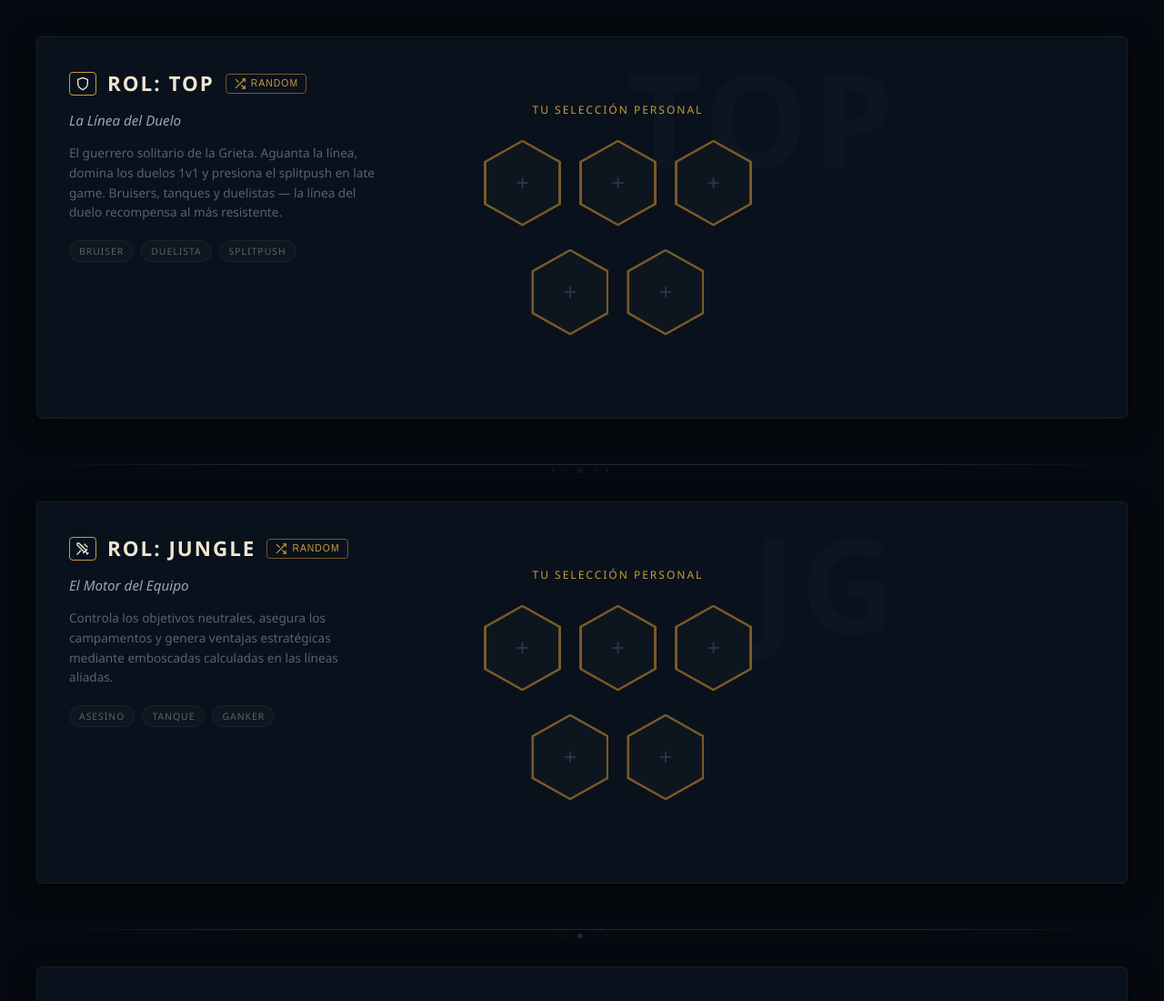
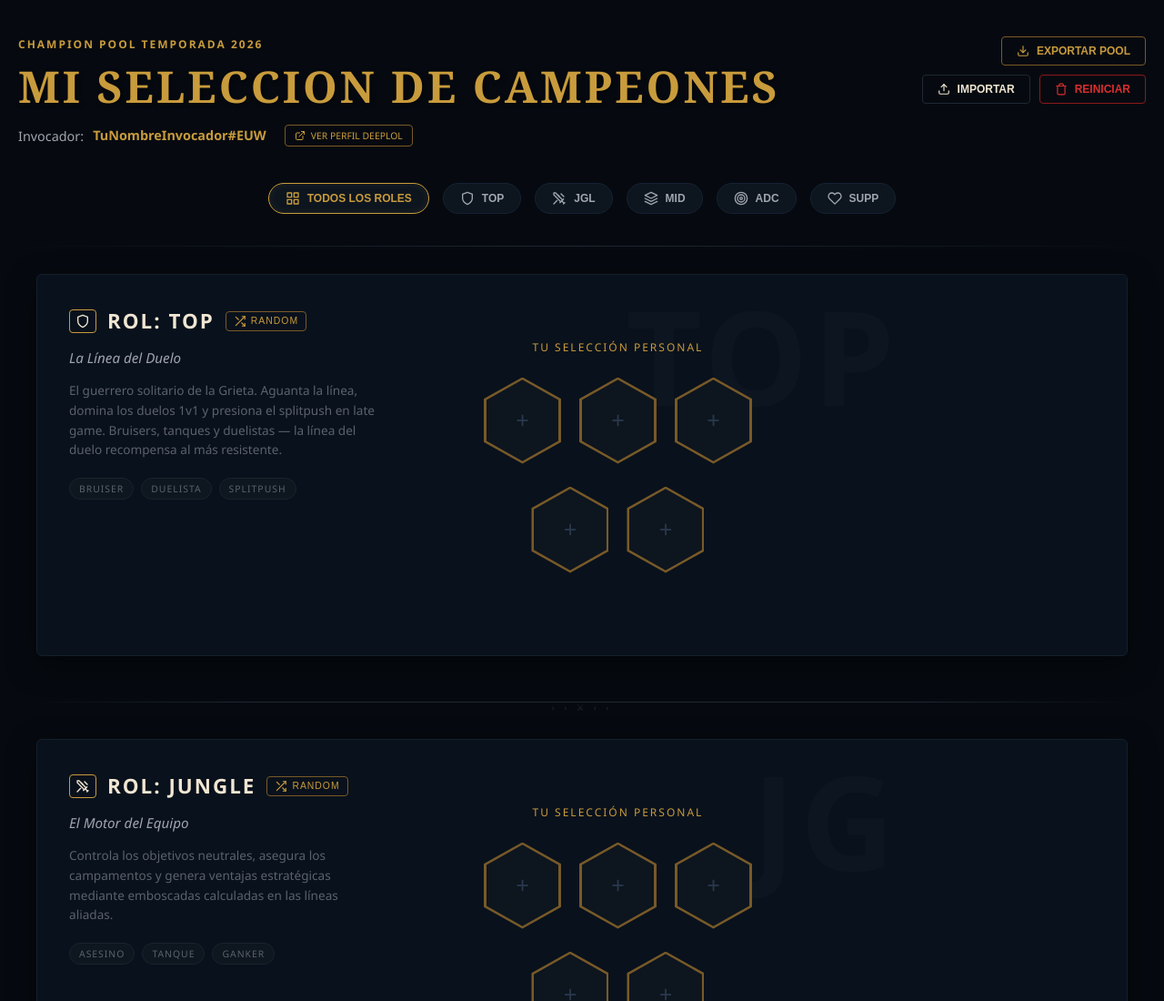
Before and after one commit to elenose76/Proyecto_ChampPool, a plain HTML site: page index.html in a window 1280 px wide. Shown: the top 1100 px of the page at 91% size. Drawn offline with Linux system fonts and the light colour scheme; no server answers.

Commit message:
version 1.1.0

```diff
--- a/index.html
+++ b/index.html
@@ -8,7 +8,68 @@
 
 </head>
 <body>
+    <header class="app-header">
+            <div class="header-top-row">
+                <div class="header-titles">
+                    <div class="season-subtitle">CHAMPION POOL TEMPORADA 2026</div>
+                    <h1 class="main-title">MI SELECCION DE CAMPEONES</h1>
+                </div>
+                <div class="header-actions">
+                    <button class="btn-action btn-export" onclick="exportPool()">
+                        <svg viewBox="0 0 24 24" fill="none" stroke="currentColor" stroke-width="2" stroke-linecap="round" stroke-linejoin="round"><path d="M21 15v4a2 2 0 0 1-2 2H5a2 2 0 0 1-2-2v-4"/><polyline points="7 10 12 15 17 10"/><line x1="12" y1="15" x2="12" y2="3"/></svg>
+                        EXPORTAR POOL
+                    </button>
+                    <div class="action-row-2">
+                        <button class="btn-action btn-import" onclick="importPool()">
+                            <svg viewBox="0 0 24 24" fill="none" stroke="currentColor" stroke-width="2" stroke-linecap="round" stroke-linejoin="round"><path d="M21 15v4a2 2 0 0 1-2 2H5a2 2 0 0 1-2-2v-4"/><polyline points="17 8 12 3 7 8"/><line x1="12" y1="3" x2="12" y2="15"/></svg>
+                            IMPORTAR
+                        </button>
+                        <button class="btn-action btn-reset" onclick="resetPool()">
+                            <svg viewBox="0 0 24 24" fill="none" stroke="currentColor" stroke-width="2" stroke-linecap="round" stroke-linejoin="round"><polyline points="3 6 5 6 21 6"/><path d="M19 6v14a2 2 0 0 1-2 2H7a2 2 0 0 1-2-2V6m3 0V4a2 2 0 0 1 2-2h4a2 2 0 0 1 2 2v2"/></svg>
+                            REINICIAR
+                        </button>
+                    </div>
+                </div>
+            </div>
 
+            <div class="header-summoner-row">
+                <span class="summoner-label">Invocador:</span>
+                <span class="summoner-name" contenteditable="true" spellcheck="false">TuNombreInvocador#EUW</span>
+                <a href="#" class="btn-link" target="_blank">
+                    <svg viewBox="0 0 24 24" fill="none" stroke="currentColor" stroke-width="2" stroke-linecap="round" stroke-linejoin="round"><path d="M18 13v6a2 2 0 0 1-2 2H5a2 2 0 0 1-2-2V8a2 2 0 0 1 2-2h6"/><polyline points="15 3 21 3 21 9"/><line x1="10" y1="14" x2="21" y2="3"/></svg>
+                    VER PERFIL DEEPLOL
+                </a>
+            </div>
+
+            <div class="header-filters">
+                <button class="btn-filter active" onclick="filterByRole('all', this)">
+                    <svg viewBox="0 0 24 24" width="16" height="16" fill="none" stroke="currentColor" stroke-width="2" stroke-linecap="round" stroke-linejoin="round"><rect x="3" y="3" width="7" height="7"/><rect x="14" y="3" width="7" height="7"/><rect x="14" y="14" width="7" height="7"/><rect x="3" y="14" width="7" height="7"/></svg>
+                    TODOS LOS ROLES
+                </button>
+                <button class="btn-filter" onclick="filterByRole('top', this)">
+                    <svg viewBox="0 0 24 24" width="16" height="16" fill="none" stroke="currentColor" stroke-width="2" stroke-linecap="round" stroke-linejoin="round"><path d="M12 22s8-4 8-10V5l-8-3-8 3v7c0 6 8 10 8 10z"/></svg>
+                    TOP
+                </button>
+                <button class="btn-filter" onclick="filterByRole('jungle', this)">
+                    <svg viewBox="0 0 24 24" width="16" height="16" fill="none" stroke="currentColor" stroke-width="2" stroke-linecap="round" stroke-linejoin="round"><path d="M14.5 17.5L3 6V3h3l11.5 11.5"/><path d="M13 19l6-6"/><path d="M16 16l4 4"/><path d="M19 21l2-2"/><path d="M9.5 6.5L12 9"/><path d="M3 21l5.5-5.5"/><path d="M15 4.5l4.5 4.5"/></svg>
+                    JGL
+                </button>
+                <button class="btn-filter" onclick="filterByRole('mid', this)">
+                    <svg viewBox="0 0 24 24" width="16" height="16" fill="none" stroke="currentColor" stroke-width="2" stroke-linecap="round" stroke-linejoin="round"><polygon points="12 2 2 7 12 12 22 7 12 2"/><polyline points="2 17 12 22 22 17"/><polyline points="2 12 12 17 22 12"/></svg>
+                    MID
+                </button>
+                <button class="btn-filter" onclick="filterByRole('adc', this)">
+                    <svg viewBox="0 0 24 24" width="16" height="16" fill="none" stroke="currentColor" stroke-width="2" stroke-linecap="round" stroke-linejoin="round"><circle cx="12" cy="12" r="10"/><circle cx="12" cy="12" r="6"/><circle cx="12" cy="12" r="2"/></svg>
+                    ADC
+                </button>
+                <button class="btn-filter" onclick="filterByRole('supp', this)">
+                    <svg viewBox="0 0 24 24" width="16" height="16" fill="none" stroke="currentColor" stroke-width="2" stroke-linecap="round" stroke-linejoin="round"><path d="M20.84 4.61a5.5 5.5 0 0 0-7.78 0L12 5.67l-1.06-1.06a5.5 5.5 0 0 0-7.78 7.78l1.06 1.06L12 21.23l7.78-7.78 1.06-1.06a5.5 5.5 0 0 0 0-7.78z"/></svg>
+                    SUPP
+                </button>
+            </div>
+
+            <div class="header-divider-line"></div>
+        </header>
 
     <div class="pool-container">
 
```
